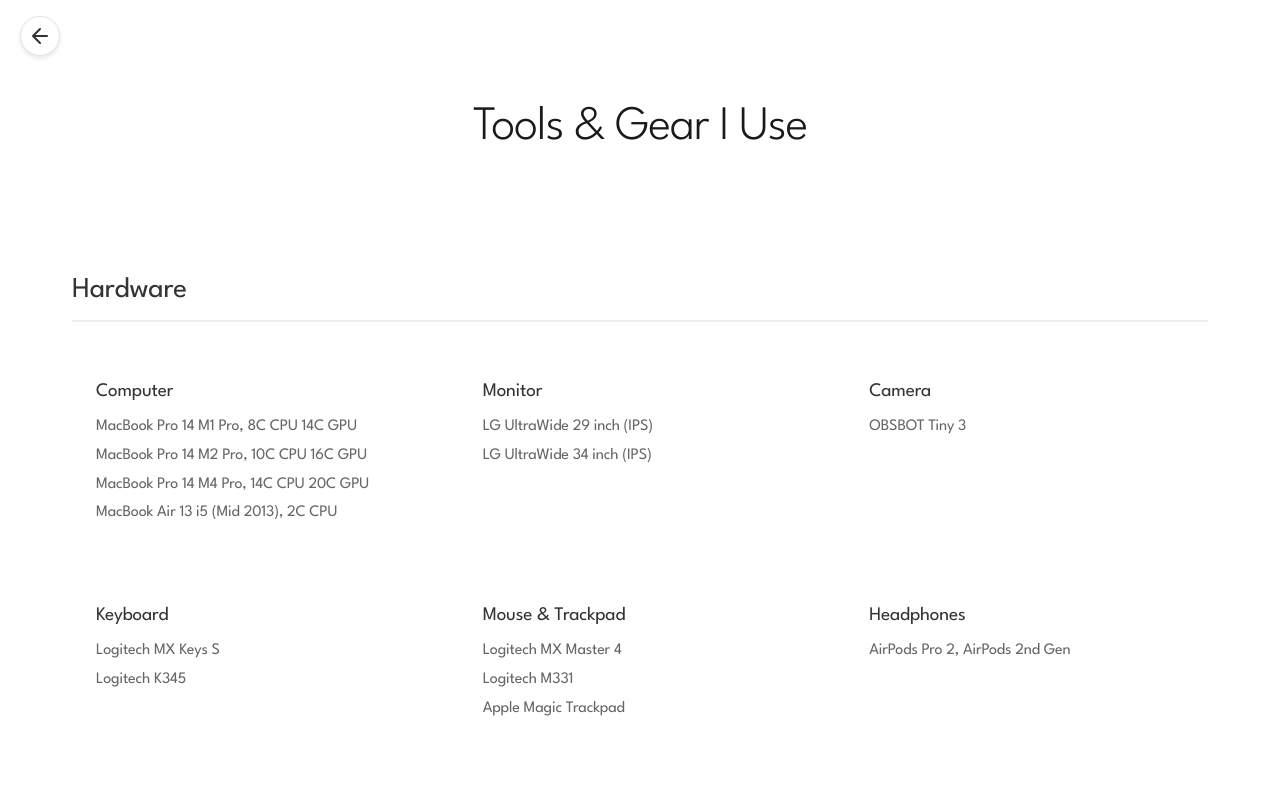
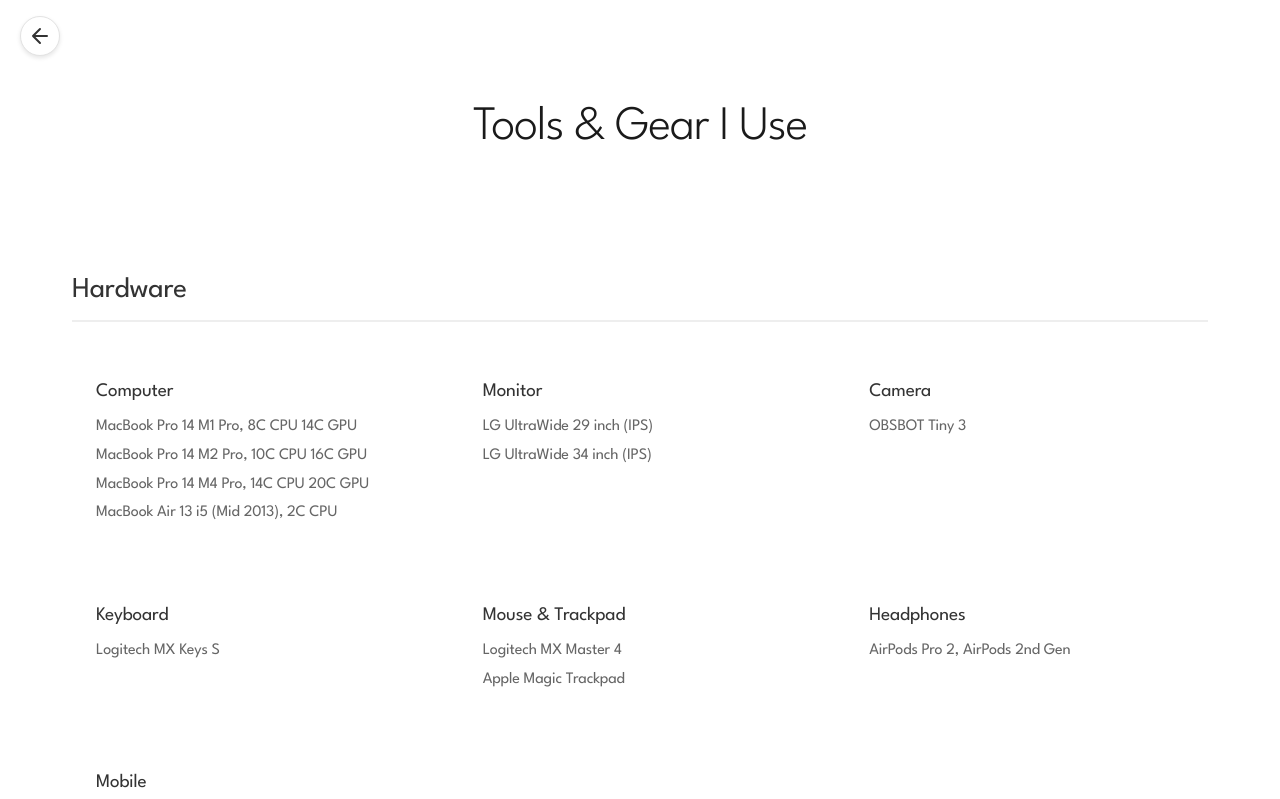
Before and after one commit to Pradumnasaraf/Pradumnasaraf.github.io, a Next.js app: page /toolkit in a window 1280 px wide. Shown: the top 799 px of the page. Built offline with nearby package versions, Linux system fonts and the light colour scheme.

Commit message:
chore(toolkit): drop Logitech K345 and M331

```diff
--- a/src/app/toolkit/page.js
+++ b/src/app/toolkit/page.js
@@ -35,12 +35,10 @@ const ToolKitPage = () => {
               <div className="toolkit-item">
                 <h3>Keyboard</h3>
                 <p>Logitech MX Keys S</p>
-                <p>Logitech K345</p>
               </div>
               <div className="toolkit-item">
                 <h3>Mouse & Trackpad</h3>
                 <p>Logitech MX Master 4</p>
-                <p>Logitech M331</p>
                 <p>Apple Magic Trackpad</p>
               </div>
               <div className="toolkit-item">
```
